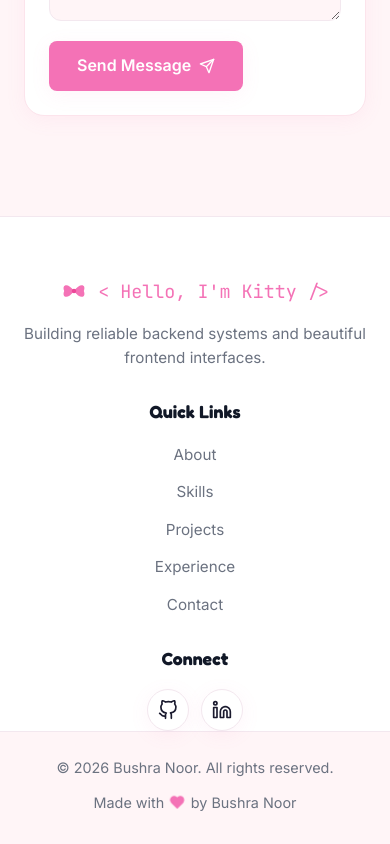
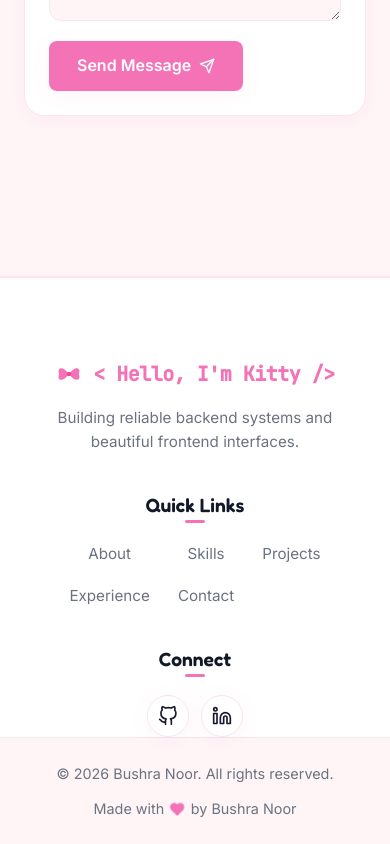
Before and after one commit to mohidabdullah52/MadamPortfolio, a React (Vite) app: page / in a window 390 px wide. Shown: the part 9201-10045 px from the top of the page. Built offline with nearby package versions, Linux system fonts and the light colour scheme.

Commit message:
Step 15: Implement Final Assembly

```diff
--- a/src/App.css
+++ b/src/App.css
@@ -1 +1,15 @@
-/* Boilerplate cleared */
+.app {
+  min-height: 100vh;
+  display: flex;
+  flex-direction: column;
+  position: relative;
+}
+
+main {
+  flex-grow: 1;
+}
+
+/* Ensure smooth scroll links and hash anchors align below the fixed navbar */
+section {
+  scroll-margin-top: 80px;
+}
--- a/src/App.jsx
+++ b/src/App.jsx
@@ -10,6 +10,7 @@ import Education from './components/Education';
 import Contact from './components/Contact';
 import Footer from './components/Footer';
 import ScrollToTop from './components/ScrollToTop';
+import './App.css';
 
 function App() {
   return (
--- a/src/components/Footer.css
+++ b/src/components/Footer.css
@@ -1,22 +1,32 @@
 .footer {
-  background-color: var(--color-bg-secondary);
-  border-top: 1px solid var(--color-border);
-  padding: 60px 0 0;
+  background-color: var(--color-bg-card);
+  border-top: 2px solid var(--color-border-card);
+  padding: 80px 0 0;
+  margin-top: 60px;
   transition: background-color var(--theme-transition), border-color var(--theme-transition);
 }
 
 .footer__container {
   display: grid;
-  grid-template-columns: 1.5fr 1fr 1fr;
+  grid-template-columns: 1.2fr 1.8fr 1fr;
   gap: 40px;
-  padding-bottom: 40px;
+  padding-bottom: 60px;
+}
+
+@media (max-width: 900px) {
+  .footer__container {
+    grid-template-columns: 1fr;
+    gap: 40px;
+    text-align: center;
+  }
 }
 
 @media (max-width: 768px) {
   .footer__container {
     grid-template-columns: 1fr;
-    gap: 30px;
+    gap: 40px;
     text-align: center;
+    padding-bottom: 40px;
   }
 }
 
@@ -39,45 +49,85 @@
 }
 
 .footer__logo-text {
-  font-size: 1.15rem;
+  font-size: 1.25rem;
   font-family: var(--font-mono);
   color: var(--color-text-accent);
+  font-weight: 600;
+  letter-spacing: -0.5px;
 }
 
 .footer__tagline {
   font-size: 0.95rem;
   color: var(--color-text-secondary);
   line-height: 1.6;
-  max-width: 320px;
+  max-width: 380px;
 }
 
 @media (max-width: 768px) {
   .footer__tagline {
     max-width: 100%;
+    padding: 0 20px;
   }
 }
 
 .footer__title {
-  font-size: 1.1rem;
+  font-size: 1.2rem;
   font-family: var(--font-heading);
   color: var(--color-text-heading);
-  margin-bottom: 20px;
+  margin-bottom: 24px;
+  font-weight: 600;
+  position: relative;
+  display: inline-block;
+}
+
+/* Add a cute little underline to headers on mobile/desktop */
+.footer__title::after {
+  content: '';
+  position: absolute;
+  left: 0;
+  bottom: -6px;
+  width: 20px;
+  height: 3px;
+  background-color: var(--color-primary);
+  border-radius: 2px;
+}
+
+@media (max-width: 768px) {
+  .footer__title::after {
+    left: 50%;
+    transform: translateX(-50%);
+  }
 }
 
 .footer__links {
-  display: flex;
-  flex-direction: column;
-  gap: 12px;
+  display: grid;
+  grid-template-columns: auto auto auto;
+  gap: 16px 28px;
+  justify-content: start;
+}
+
+@media (max-width: 768px) {
+  .footer__links {
+    justify-content: center;
+  }
 }
 
 .footer__link {
   font-size: 0.95rem;
   color: var(--color-text-secondary);
-  transition: color var(--theme-transition);
+  transition: all 0.3s cubic-bezier(0.25, 0.8, 0.25, 1);
+  display: inline-block;
 }
 
 .footer__link:hover {
   color: var(--color-primary);
+  transform: translateY(-3px);
+}
+
+@media (max-width: 768px) {
+  .footer__link:hover {
+    transform: translateY(-2px);
+  }
 }
 
 .footer__socials-block {
```
